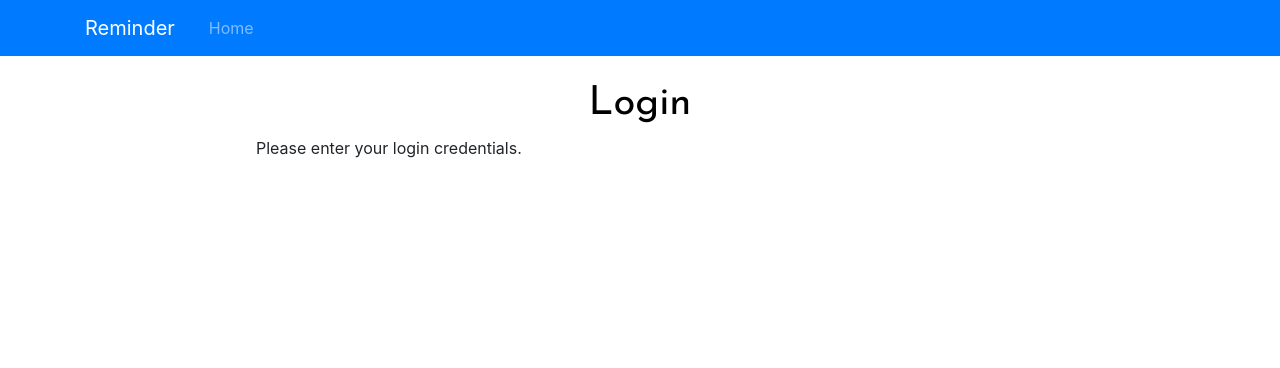
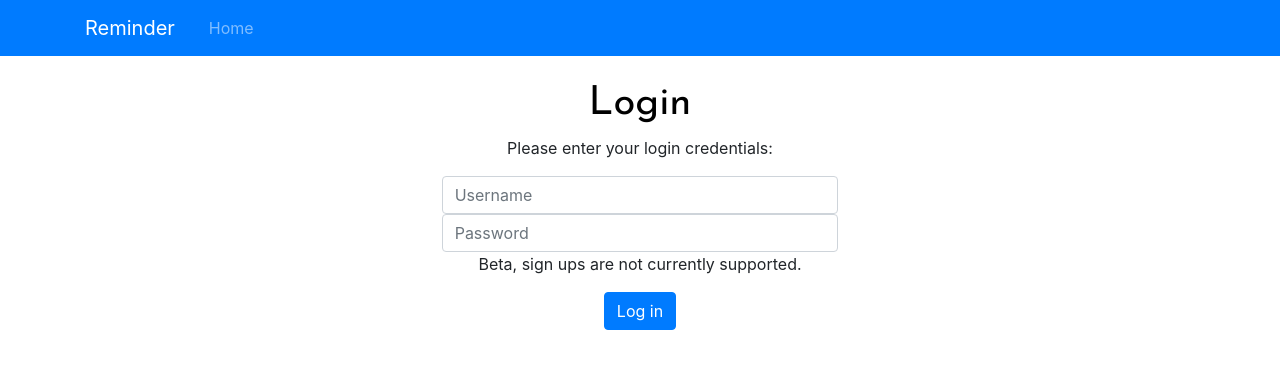
Before and after one commit to AlexToop/nodejs-remind, a website: page public/index.html in a window 1280 px wide. Drawn offline with nearby package versions, Linux system fonts and the light colour scheme; a web font is replaced by a local one.

Commit message:
Login empty input.

```diff
--- a/public/index.html
+++ b/public/index.html
@@ -42,15 +42,28 @@
 
     <div id="nav-bar-content"></div>
 
+    <div class="container-fluid text-center">
+        <div class="row content">
+            <div class="col-xl-4  offset-xl-4 text-middle">
 
-    <div id="wrapper">
+                <div id="header">
+                    <h1>Login</h1>
+                </div>
 
-        <div id="header">
-            <h1>Login</h1>
+                <p>Please enter your login credentials:</p>
+
+                <input required type="text" class="form-control" id="username" size="35" name="username"
+                    placeholder="Username">
+
+                <input required type="password" class="form-control" id="password" size="35" name="password"
+                    placeholder="Password">
+
+                <p class="center">Beta, sign ups are not currently supported.</p>
+
+                <button id="login" class="btn btn-primary">Log in</button>
+
+            </div>
         </div>
-
-        <p>Please enter your login credentials.</p>
-
     </div>
 
     </body>
```
